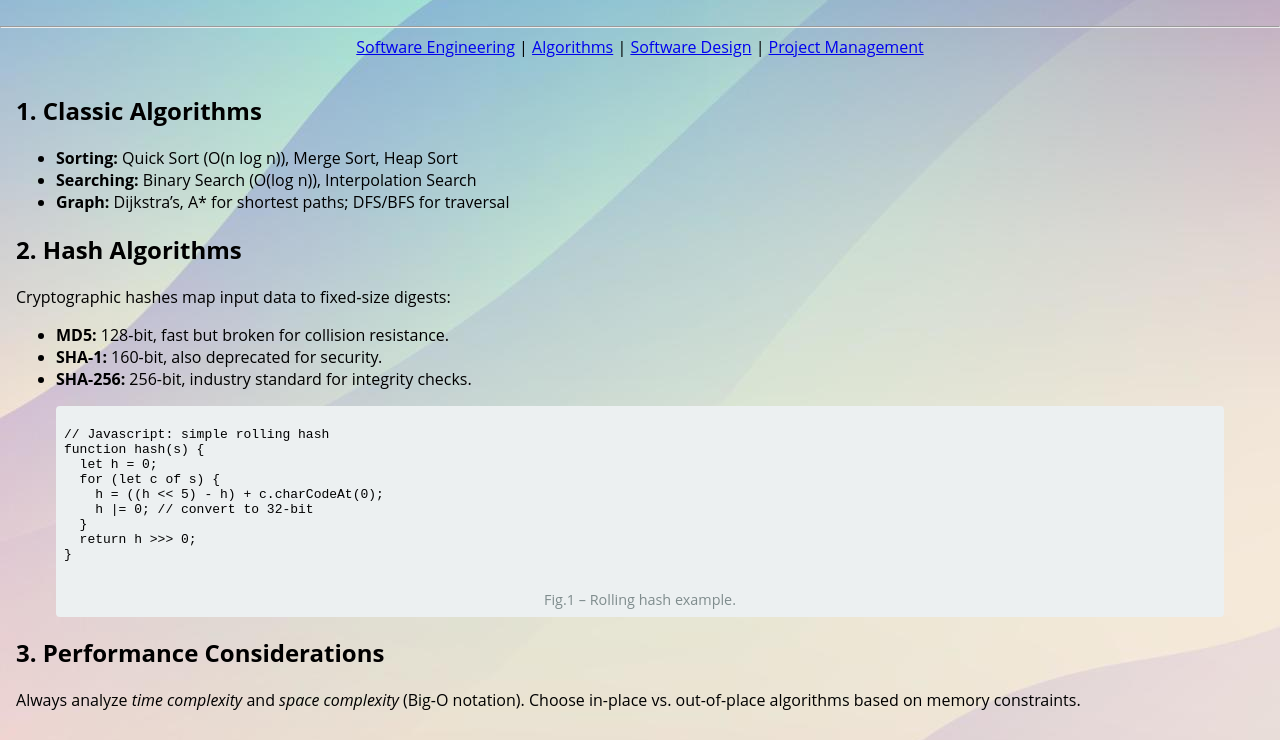
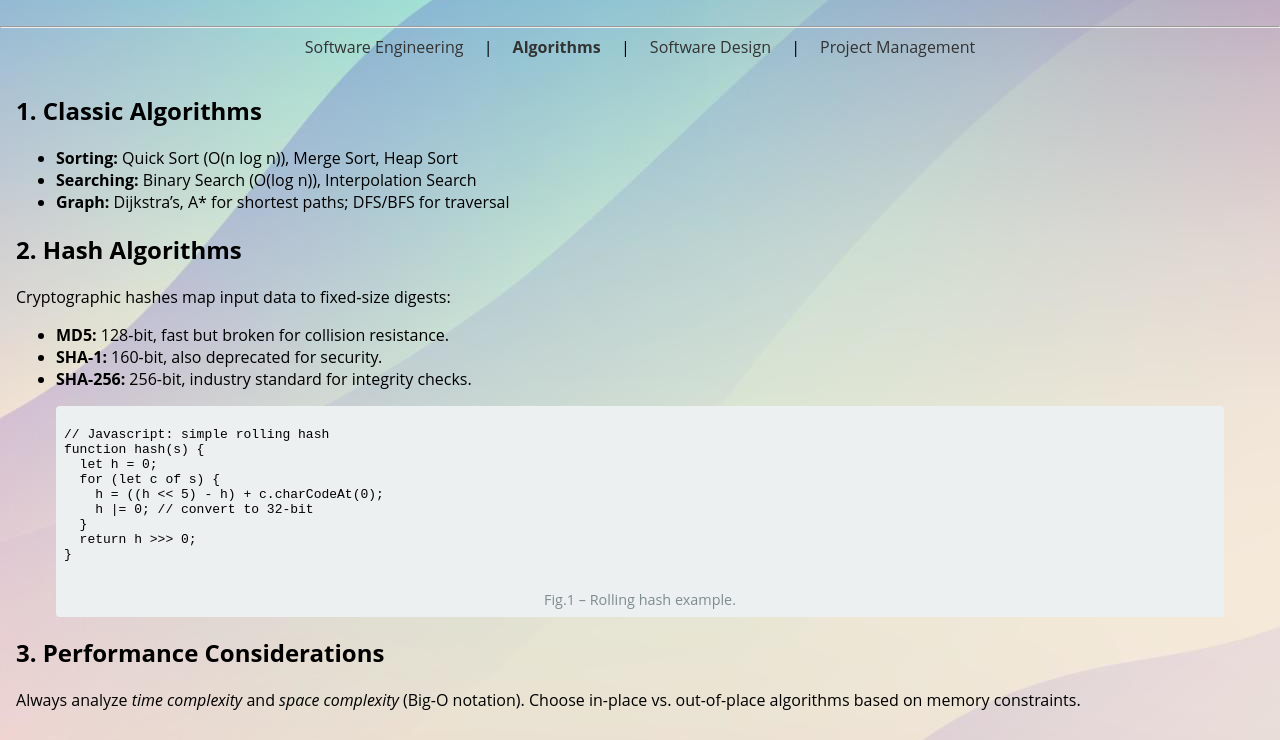
Before and after one commit to Dinomyt/hw1-main, a plain HTML site: page algorithms.html in a window 1280 px wide. Shown: the part 88-828 px from the top of the page. Drawn offline with Linux system fonts and the light colour scheme.

Commit message:
+nav a styling

```diff
--- a/algorithms.html
+++ b/algorithms.html
@@ -24,7 +24,7 @@
     <nav>
 
         <a href="software_engineering.html">Software Engineering</a> |
-        <a href="algorithms.html">Algorithms</a> |
+        <a href="algorithms.html" class="active">Algorithms</a> |
         <a href="software_design.html">Software Design</a> |
         <a href="project_management.html">Project Management</a>
     </nav>
--- a/css/styles.css
+++ b/css/styles.css
@@ -28,13 +28,18 @@ section.grid {
 
 
 
+nav a {
+  color: #333;
+  text-decoration: none;
+  padding: 0.5em 1em;
+  transition: background-color 0.3s, color 0.3s;
+}
+
 nav a.active {
+  color: #333;
   font-weight: bold;
-  color: rgb(0, 117, 172);
-  border-bottom: 2px solid;
-  padding-bottom: 2px;
-
-
+  padding: 0.5em 1em;
+  transition: background-color 0.3s, color 0.3s;
 }
 
 /* Main content: flex layout for Home and other pages */
```
Also changed, not shown: project_management.html (+1 -1 lines), software_design.html (+1 -1 lines), software_engineering.html (+1 -1 lines).
